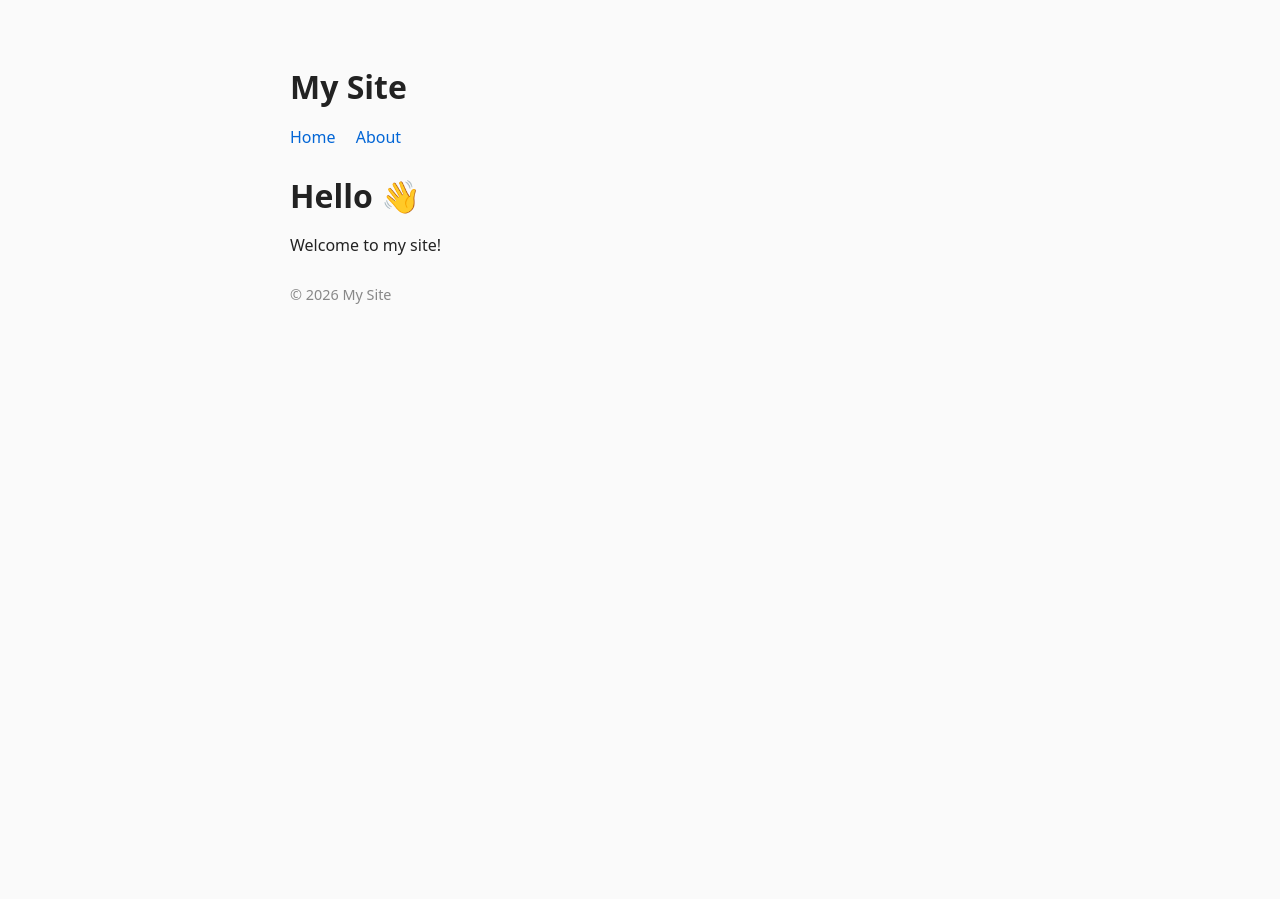
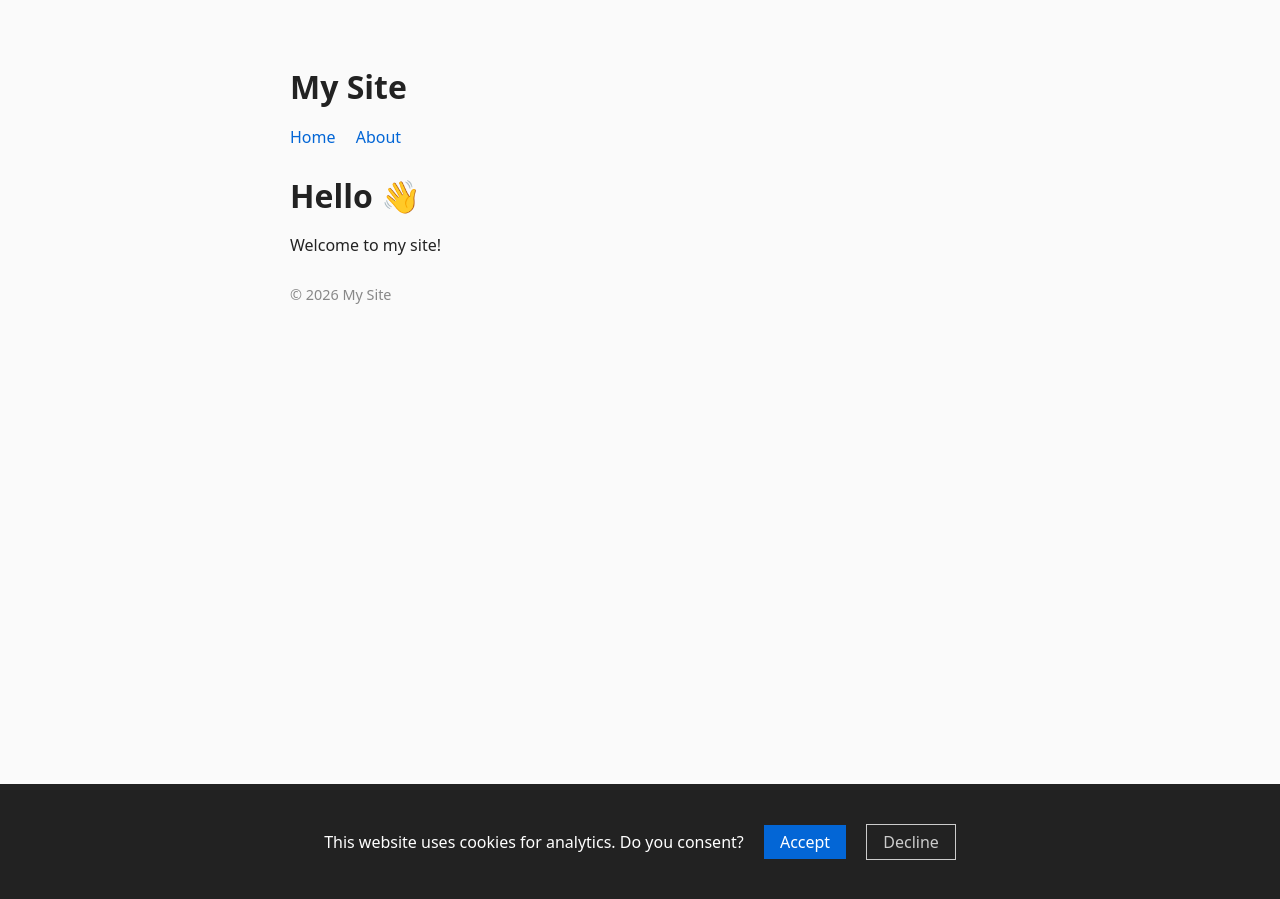
Before and after one commit to Fallatori/pages-test, a Jekyll site: the page built from index.md, in a window 1280 px wide. Built offline with Jekyll 4.4.1, drawn with Linux system fonts in a browser that asks for light colours.

Commit message:
Add cookie consent banner and Google Analytics integration

```diff
--- a/_layouts/default.html
+++ b/_layouts/default.html
@@ -3,6 +3,51 @@
   <head>
     <meta charset="UTF-8" />
     <meta name="viewport" content="width=device-width, initial-scale=1.0" />
+    <!-- Google tag (gtag.js) -->
+    <script
+      async
+      src="https://www.googletagmanager.com/gtag/js?id=G-0YMDLWRBK6"
+    ></script>
+    <script>
+      window.dataLayer = window.dataLayer || [];
+      function gtag() {
+        dataLayer.push(arguments);
+      }
+
+      // Default consent to 'denied'
+      gtag("consent", "default", {
+        ad_storage: "denied",
+        analytics_storage: "denied",
+      });
+
+      gtag("js", new Date());
+      gtag("config", "G-0YMDLWRBK6");
+
+      function acceptCookies() {
+        gtag("consent", "update", {
+          ad_storage: "granted",
+          analytics_storage: "granted",
+        });
+        document.getElementById("cookie-banner").style.display = "none";
+        localStorage.setItem("cookie-consent", "granted");
+      }
+
+      function declineCookies() {
+        document.getElementById("cookie-banner").style.display = "none";
+        localStorage.setItem("cookie-consent", "denied");
+      }
+
+      window.onload = function () {
+        if (!localStorage.getItem("cookie-consent")) {
+          document.getElementById("cookie-banner").style.display = "block";
+        } else if (localStorage.getItem("cookie-consent") === "granted") {
+          gtag("consent", "update", {
+            ad_storage: "granted",
+            analytics_storage: "granted",
+          });
+        }
+      };
+    </script>
     <title>{{ page.title }} | {{ site.title }}</title>
     <link
       rel="stylesheet"
@@ -33,6 +78,33 @@
         font-size: 0.9em;
         color: #888;
       }
+      #cookie-banner {
+        display: none;
+        position: fixed;
+        bottom: 0px;
+        left: 0px;
+        width: 100%;
+        background-color: #222;
+        color: #fff;
+        padding: 1.5rem;
+        text-align: center;
+        box-sizing: border-box;
+      }
+      #cookie-banner button {
+        margin-left: 1rem;
+        padding: 0.5rem 1rem;
+        cursor: pointer;
+      }
+      #cookie-banner .accept {
+        background-color: #0366d6;
+        color: white;
+        border: none;
+      }
+      #cookie-banner .decline {
+        background-color: transparent;
+        color: #ccc;
+        border: 1px solid #ccc;
+      }
     </style>
   </head>
   <body>
@@ -45,5 +117,12 @@
     </header>
     <main>{{ content }}</main>
     <footer>&copy; {{ site.time | date: '%Y' }} {{ site.title }}</footer>
+    <div id="cookie-banner">
+      <p>
+        This website uses cookies for analytics. Do you consent?
+        <button class="accept" onclick="acceptCookies()">Accept</button>
+        <button class="decline" onclick="declineCookies()">Decline</button>
+      </p>
+    </div>
   </body>
 </html>
```
